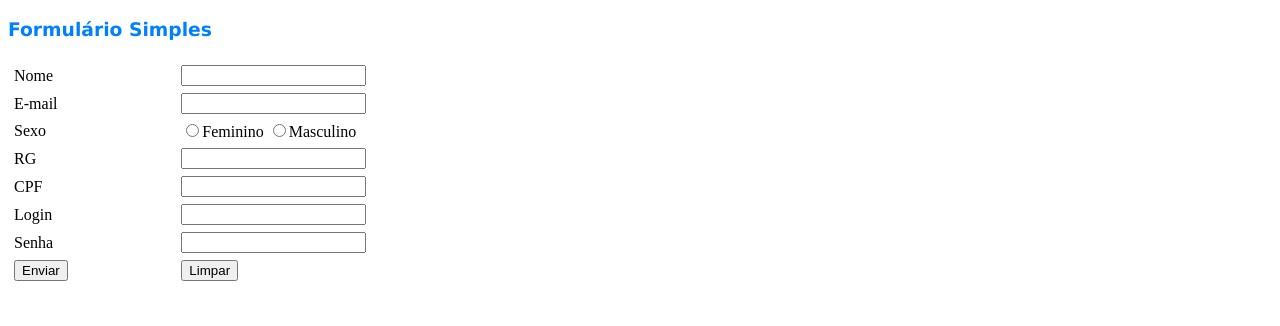
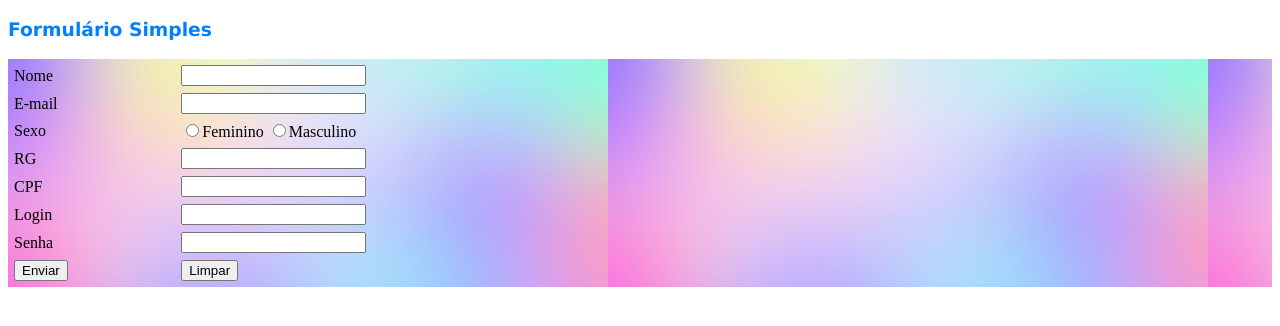
Before and after one commit to LucieneRJ/formulario-html, a plain HTML site: page index.html in a window 1280 px wide. Drawn offline with Linux system fonts and the light colour scheme.

Commit message:
atualização de imagem

```diff
--- a/index.html
+++ b/index.html
@@ -13,7 +13,7 @@
   </h3>
 
   <form action="envia.php" name="form1" method="post"></form>
-  <table width="100%" border="0" cellspacing="5">
+  <table width="100%" border="0" cellspacing="5" background="img/fundo.jpg">
     <tbody>
       <tr>
         <td width="13%">Nome</td>
```
Also changed, not shown: img/fundo.jpg (added), img/png-transparent.png (added).
